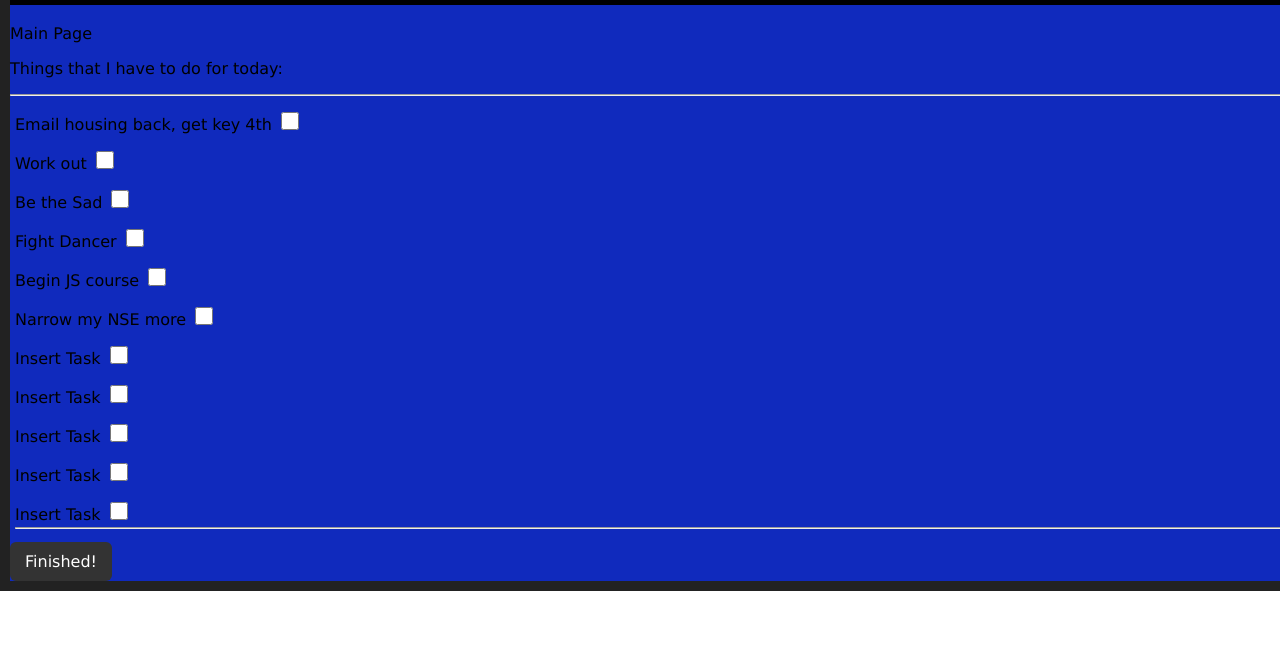
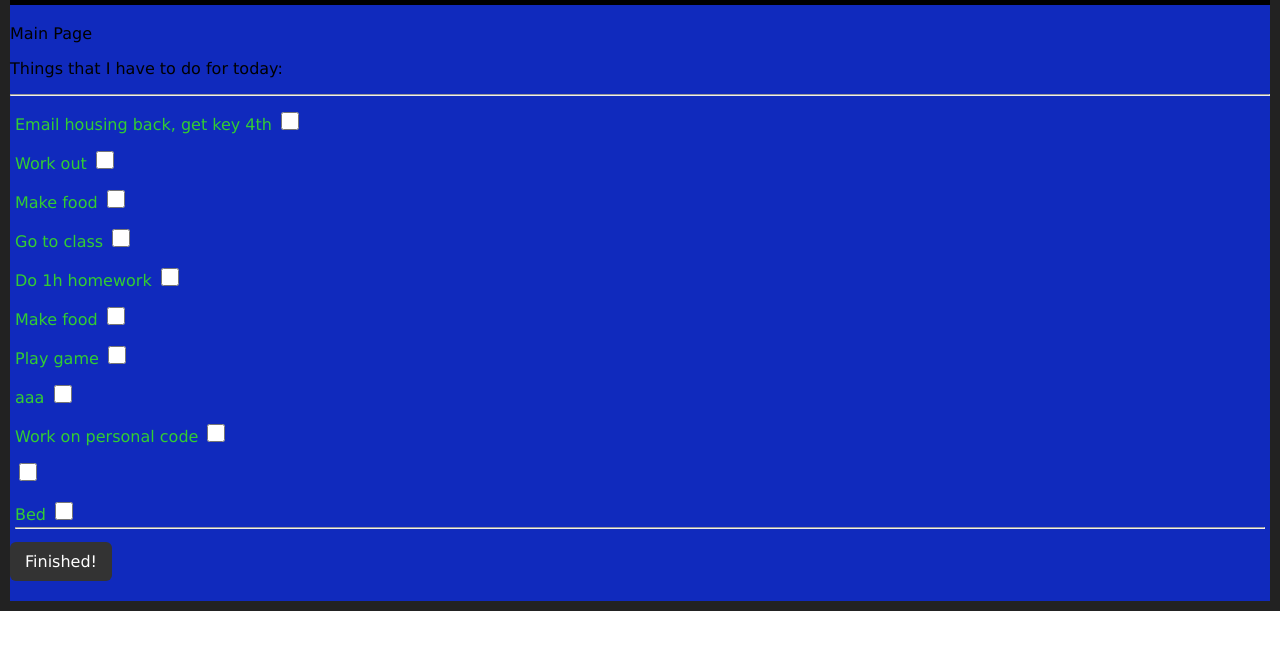
Before and after one commit to JakInFour/TestRepo, a plain HTML site: page toDoList.html in a window 1280 px wide. Shown: the part 96-746 px from the top of the page. Drawn offline with Linux system fonts and the light colour scheme.

Commit message:
'New commit'

```diff
--- a/helper.css
+++ b/helper.css
@@ -18,10 +18,10 @@ a:hover{
 a:visited{
     color: white;
 }
-/* gets rid of whitespace around edges of site */
+/* gets rid of whitespace around edges of site... sort of, the bottom is a headache*/
 body {
     margin: 0;
-  }
+}
 
 .button{
     background-color:#333;
@@ -52,19 +52,19 @@ height: 18px;
     width:100%;
     height:20px;
     text-align: left;
+    color:limegreen;
 }
 .task input[type="checkbox"] {
     padding:3px;
 }
-/* the amount of pain I have from the white box around everything... is immense */
+.fix-m,e{
+    color:white;
+}
 .container{
     background-color: rgb(16, 42, 189);
     font-family:Verdana, Geneva, Tahoma, sans-serif;
     font-size: 16px;
     font-weight: normal;
-    line-height: 1.6m;
-    width: 100%;
-    height: 100%;
     border:10px #222 solid;
-
+    padding-bottom: 20px;
 }
--- a/toDoList.html
+++ b/toDoList.html
@@ -12,8 +12,9 @@
             </header>
             <br>
             <a href="index.html" target='_blank'>Main Page</a>
-
+            <div class="to-do">
             <p>Things that I have to do for today:</p>
+            </div>
             <hr>
             <form action="formfill.txt" method="POST" class="form">
                 <div class="task">
@@ -27,47 +28,47 @@
                 </div>
                 <br>
                 <div class="task">
-                    <label>Be the Sad</label>
+                    <label>Make food</label>
                     <input type="checkbox" title="Task" class="bigCheck">
                 </div>
                 <br>
                 <div class="task">
-                    <label>Fight Dancer</label>
+                    <label>Go to class</label>
                     <input type="checkbox" title="Task" class="bigCheck">
                 </div>
                 <br>
                 <div class="task">
-                    <label>Begin JS course </label>
+                    <label>Do 1h homework</label>
                     <input type="checkbox" title="Task" class="bigCheck">
                 </div>
                 <br>
                 <div class="task">
-                    <label>Narrow my NSE more </label>
+                    <label>Make food</label>
                     <input type="checkbox" title="Task" class="bigCheck">
                 </div>
                 <br>
                 <div class="task">
-                    <label>Insert Task</label>
+                    <label>Play game</label>
                     <input type="checkbox" title="Task" class="bigCheck">
                 </div>
                 <br>
                 <div class="task">
-                    <label>Insert Task</label>
+                    <label>aaa</label>
                     <input type="checkbox" title="Task" class="bigCheck">
                 </div>
                 <br>
                 <div class="task">
-                    <label>Insert Task</label>
+                    <label>Work on personal code</label>
                     <input type="checkbox" title="Task" class="bigCheck">
                 </div>
                 <br>
                 <div class="task">
-                    <label>Insert Task</label>
+                    <label></label>
                     <input type="checkbox" title="Task" class="bigCheck">
                 </div>
                 <br>
                 <div class="task">
-                    <label>Insert Task</label>
+                    <label>Bed</label>
                     <input type="checkbox" title="Task" class="bigCheck">
                 </div>
                 <hr>
```
